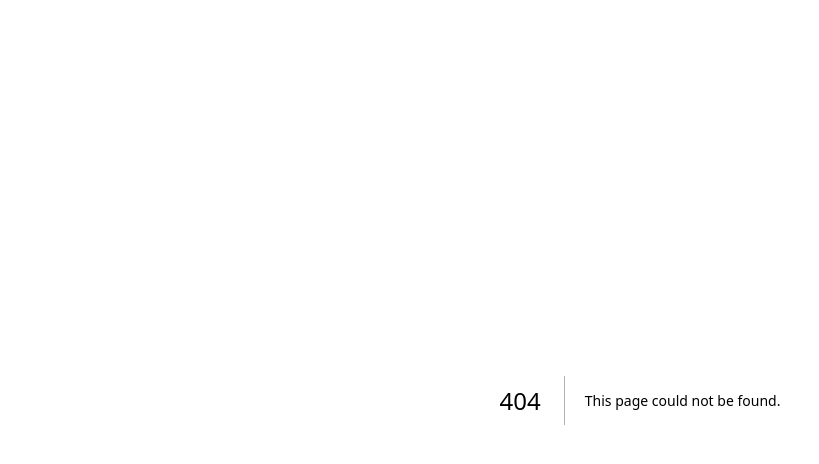
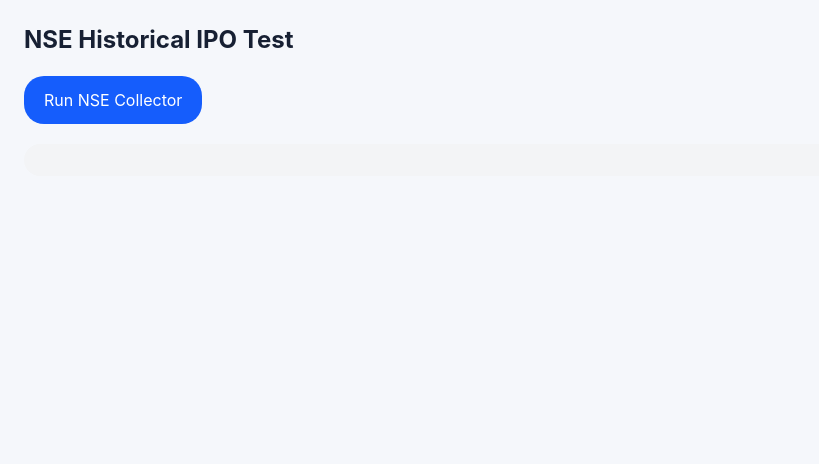
Before and after one commit to capital360ipo/Capital360ipo, a Next.js app: page /admin/nse-test in a window 1280 px wide. Before the commit this address had no page. Shown: the top 464 px of the page, without its empty margins (0-819 px from the left). Built offline with nearby package versions, Linux system fonts and the light colour scheme.

Commit message:
Create NseTestPage component for NSE IPO testing

```diff
--- /dev/null
+++ b/app/admin/nse-test/page.tsx
@@ -0,0 +1,51 @@
+
+"use client";
+
+import { useState } from "react";
+
+export default function NseTestPage() {
+  const [loading, setLoading] = useState(false);
+  const [result, setResult] = useState("");
+
+  async function runTest() {
+    setLoading(true);
+    setResult("Collector चल रहा है...");
+
+    try {
+      const response = await fetch(
+        "/api/automation/ipo-collect-nse-history",
+        {
+          method: "POST",
+          credentials: "same-origin",
+        }
+      );
+
+      const data = await response.json();
+      setResult(JSON.stringify(data, null, 2));
+    } catch {
+      setResult("Request failed. Please check Vercel Logs.");
+    } finally {
+      setLoading(false);
+    }
+  }
+
+  return (
+    <main className="p-6">
+      <h1 className="text-2xl font-bold">
+        NSE Historical IPO Test
+      </h1>
+
+      <button
+        onClick={runTest}
+        disabled={loading}
+        className="mt-5 rounded-lg bg-blue-600 px-5 py-3 text-white disabled:opacity-50"
+      >
+        {loading ? "Running..." : "Run NSE Collector"}
+      </button>
+
+      <pre className="mt-5 overflow-auto whitespace-pre-wrap rounded-lg bg-gray-100 p-4 text-sm text-black">
+        {result}
+      </pre>
+    </main>
+  );
+}
```
